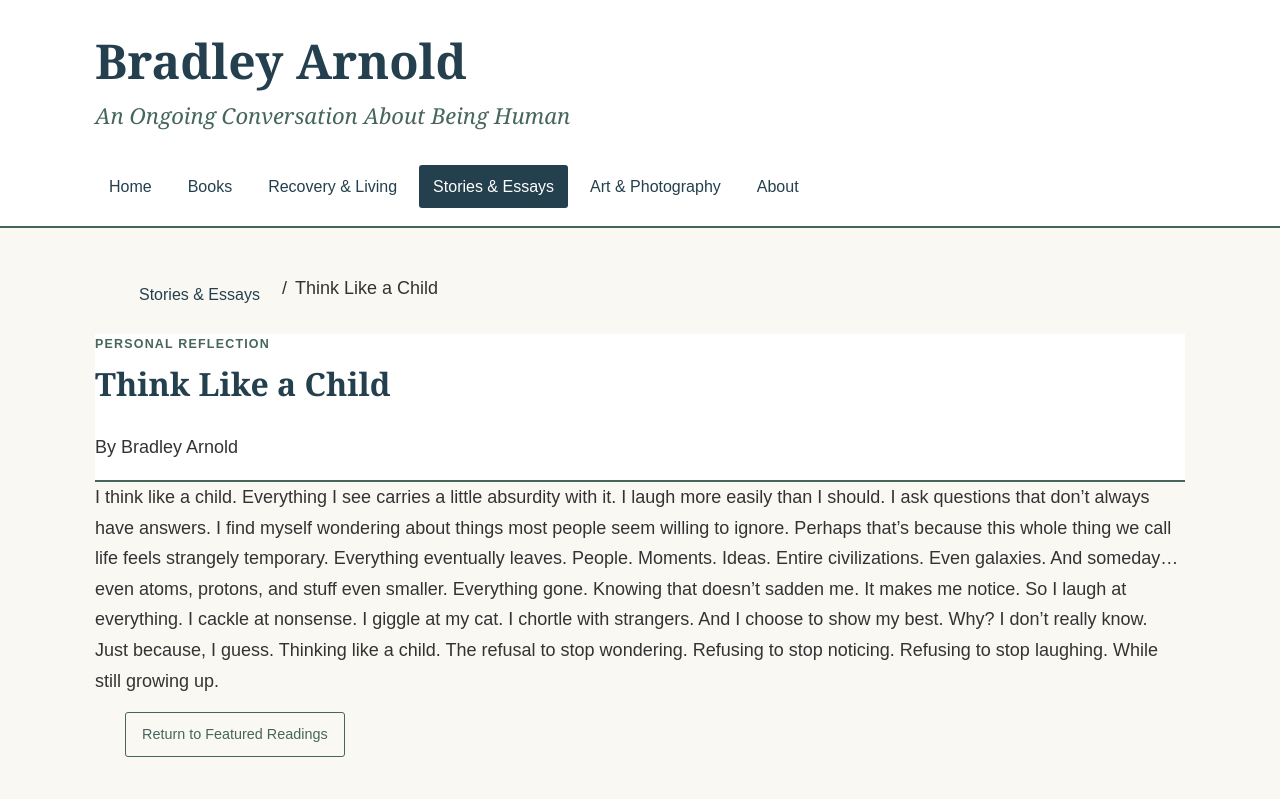
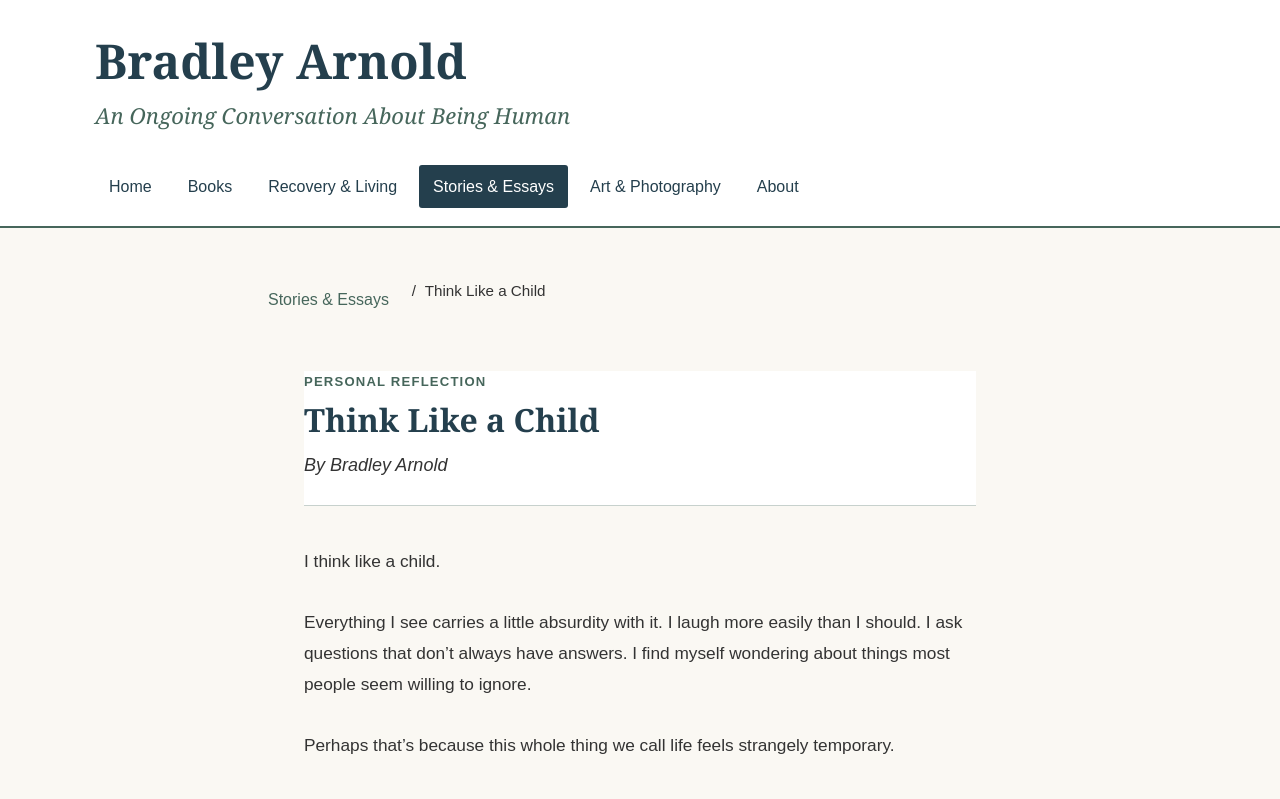
Before and after one commit to leybrad/leybrad.github.io, a plain HTML site: page think-like-a-child.html in a window 1280 px wide. Shown: the top 799 px of the page. Drawn offline with Linux system fonts and the light colour scheme.

Commit message:
Update style.css

```diff
--- a/style.css
+++ b/style.css
@@ -1201,3 +1201,86 @@ main.book-page {
     line-height: 1.7;
     margin: 0;
 }
+/* Reading pages and featured reading cards */
+.featured-reading-card {
+    display: flex;
+    flex-direction: column;
+}
+
+.featured-reading-card .library-button-outline {
+    align-self: flex-start;
+    margin-top: auto;
+}
+
+.featured-label {
+    margin: 0 0 0.55rem;
+    color: #46665b;
+    font-size: 0.82rem;
+    font-weight: 700;
+    letter-spacing: 0.09em;
+    text-transform: uppercase;
+}
+
+.reading-page {
+    width: min(100% - 2rem, 52rem);
+    margin: 0 auto;
+    padding: 2.5rem 0 4rem;
+}
+
+.reading-breadcrumb {
+    display: flex;
+    flex-wrap: wrap;
+    gap: 0.55rem;
+    margin-bottom: 2rem;
+    font-size: 0.95rem;
+}
+
+.reading-breadcrumb a {
+    color: #46665b;
+}
+
+.reading-article {
+    width: min(100%, 42rem);
+    margin: 0 auto;
+}
+
+.reading-header {
+    margin-bottom: 2.5rem;
+    padding-bottom: 1.5rem;
+    border-bottom: 1px solid rgba(70, 102, 91, 0.3);
+}
+
+.reading-header h2 {
+    margin: 0.2rem 0 0.7rem;
+    line-height: 1.15;
+}
+
+.reading-byline {
+    margin: 0;
+    font-style: italic;
+}
+
+.reading-text {
+    white-space: pre-line;
+    font-size: 1.08rem;
+    line-height: 1.78;
+}
+
+.reading-footer-nav {
+    width: min(100%, 42rem);
+    margin: 3rem auto 0;
+    padding-top: 1.5rem;
+    border-top: 1px solid rgba(70, 102, 91, 0.3);
+}
+
+@media (max-width: 640px) {
+    .reading-page {
+        width: min(100% - 1.25rem, 52rem);
+        padding-top: 1.5rem;
+    }
+
+    .reading-text {
+        font-size: 1rem;
+        line-height: 1.7;
+    }
+}
```
